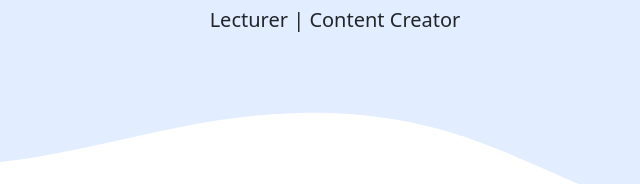
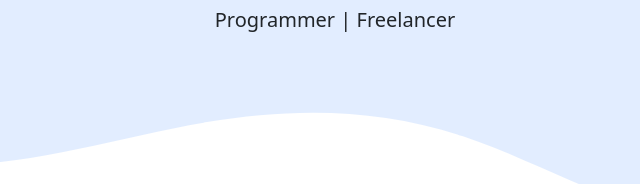
Before and after one commit to mYanuardiRamadhan/myanuardiramadhan.github.io, a plain HTML site: page index.html in a window 1280 px wide. Shown: the part 413-597 px from the top of the page, 305-945 px from the left. Drawn offline with nearby package versions, Linux system fonts and the light colour scheme.

Commit message:
change index.html

```diff
--- a/index.html
+++ b/index.html
@@ -48,7 +48,7 @@
     <section class="jumbotron text-center">
       <img src="img/romi.jpg" alt="Sandhika Galih" width="200" class="rounded-circle img-thumbnail" />
       <h1 class="display-4">M Yanuardi Ramadhan</h1>
-      <p class="lead">Lecturer | Content Creator</p>
+      <p class="lead">Programmer | Freelancer</p>
       <svg xmlns="http://www.w3.org/2000/svg" viewBox="0 0 1440 320">
         <path
           fill="#ffffff"
```
